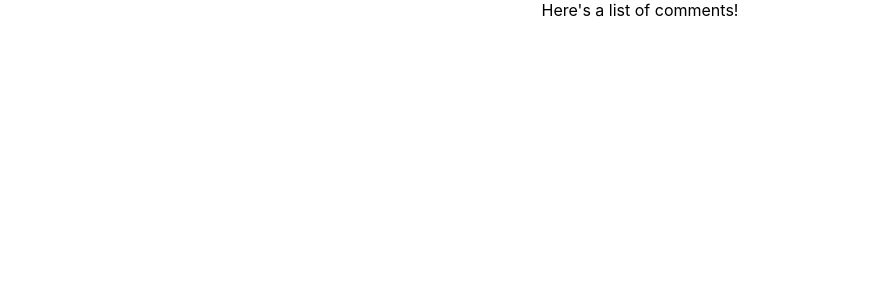
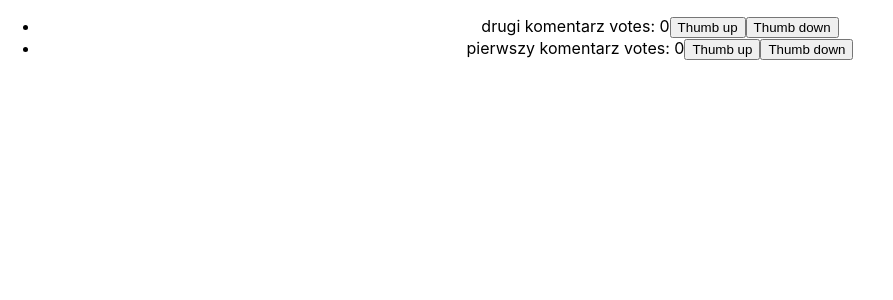
Before and after one commit to AnnaLangner/27.7ReactRedux, a React (Create React App) app in the folder redux-demo/: page / in a window 1280 px wide. Shown: the top 300 px of the page, without its empty margins (0-893 px from the left). Built offline with nearby package versions, Linux system fonts and the light colour scheme.

Commit message:
Adding an import from ComentsListContainer.js

```diff
--- a/redux-demo/src/App.js
+++ b/redux-demo/src/App.js
@@ -1,10 +1,11 @@
 import React from 'react';
 import './App.css';
+import CommentList from "./CommentsListContainer";
 
 const App = () => {
   return (
     <div className='App'>
-      Here's a list of comments!
+      <CommentList />
     </div>
   );
 };
```
